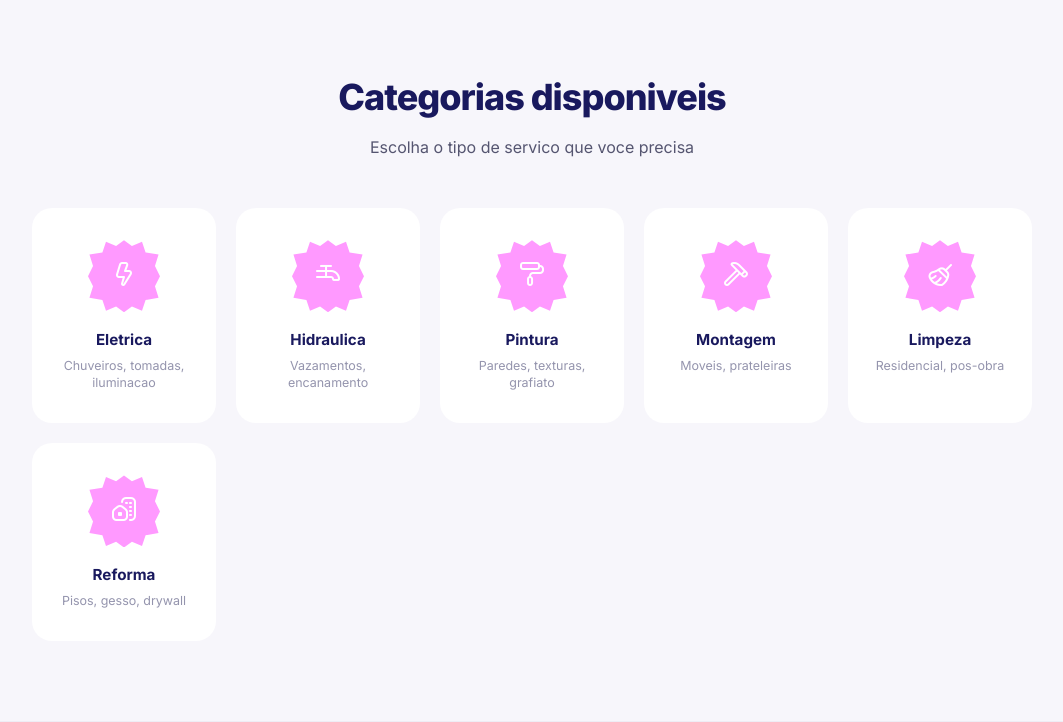
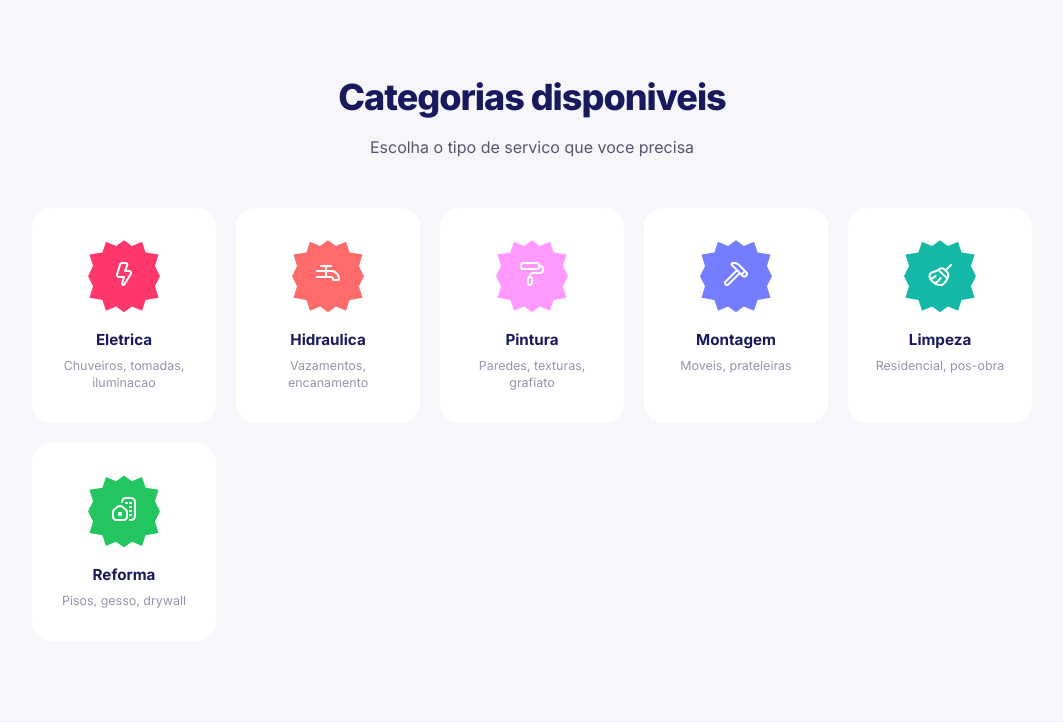
Before and after one commit to Xlonenzo/proscore, a FastAPI app: page / in a window 1280 px wide. Shown: the part 633-1355 px from the top of the page, without its empty margins (108-1171 px from the left). Run offline with FastAPI, Linux system fonts and the light colour scheme.

Commit message:
feat: give each category its own unique starburst color
Replace uniform pink starbursts with per-category colors:
Eletrica (#FF376A), Hidraulica (#FF6B6B coral), Pintura (#FF99FF),
Montagem (#747DFF), Limpeza (#14B8A6), Reforma (#22C55E).
Remove navy blue from categories as requested.

Co-Authored-By: Claude Opus 4.6 <noreply@anthropic.com>

```diff
--- a/frontend/static/css/style.css
+++ b/frontend/static/css/style.css
@@ -643,13 +643,13 @@ button:focus-visible, a:focus-visible, input:focus-visible, select:focus-visible
     z-index: 1;
 }
 
-/* Shouter: ALL category starbursts are pink #FF99FF */
-.cat-icon.orange::before,
-.cat-icon.blue::before,
-.cat-icon.indigo::before,
-.cat-icon.green::before,
-.cat-icon.pink::before,
-.cat-icon.teal::before { background: var(--pink); }
+/* Each category gets its own vibrant color */
+.cat-icon.orange::before { background: #FF376A; }
+.cat-icon.pink::before { background: #FF99FF; }
+.cat-icon.indigo::before { background: #747DFF; }
+.cat-icon.green::before { background: #22C55E; }
+.cat-icon.teal::before { background: #14B8A6; }
+.cat-icon.coral::before { background: #FF6B6B; }
 
 .cat-card h3 {
     font-size: 0.95rem;
--- a/frontend/templates/index.html
+++ b/frontend/templates/index.html
@@ -83,7 +83,7 @@
             <p>Chuveiros, tomadas, iluminacao</p>
         </a>
         <a href="/profissionais?cat=hidraulica" class="cat-card">
-            <div class="cat-icon blue" aria-hidden="true">
+            <div class="cat-icon coral" aria-hidden="true">
                 <i class="fi fi-rr-faucet-drip"></i>
             </div>
             <h3>Hidraulica</h3>
```
